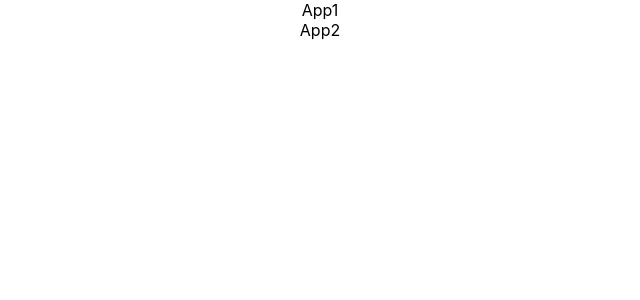
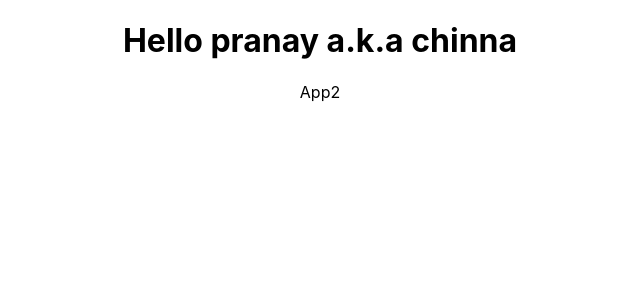
Before and after one commit to pranay-1997/reactapp, a React (Create React App) app: page / in a window 1280 px wide. Shown: the top 300 px of the page, without its empty margins (320-960 px from the left). Built offline with nearby package versions, Linux system fonts and the light colour scheme.

Commit message:
added props in App1

```diff
--- a/src/App.js
+++ b/src/App.js
@@ -6,7 +6,7 @@ import App2 from './components/App2';
 function App() {
   return (
     <div className="App">
-      <App1/>
+      <App1 name="pranay" heroName="chinna"/>
       <App2/>
     </div>
   );
--- a/src/components/App1.js
+++ b/src/components/App1.js
@@ -1,8 +1,11 @@
 import React from 'react'
 
-const App1 = () => {
+const App1 = (props) => {
+  console.log(props);
   return (
-    <div>App1</div>
+    <div>
+      <h1>Hello {props.name} a.k.a {props.heroName}</h1>
+    </div>
   )
 }
 
```
